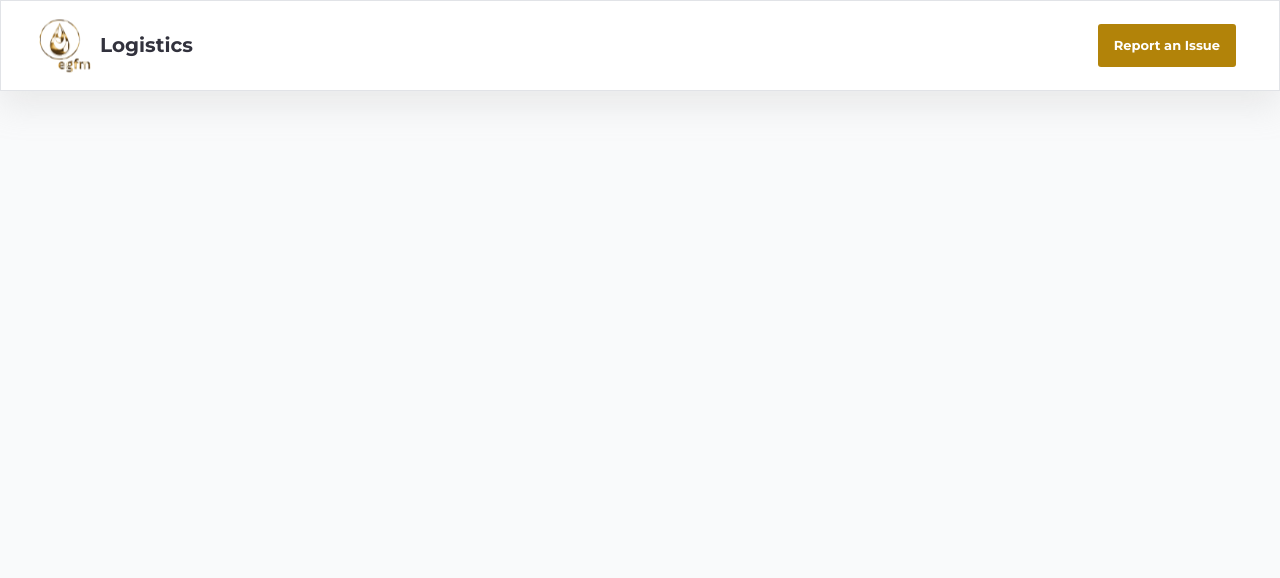
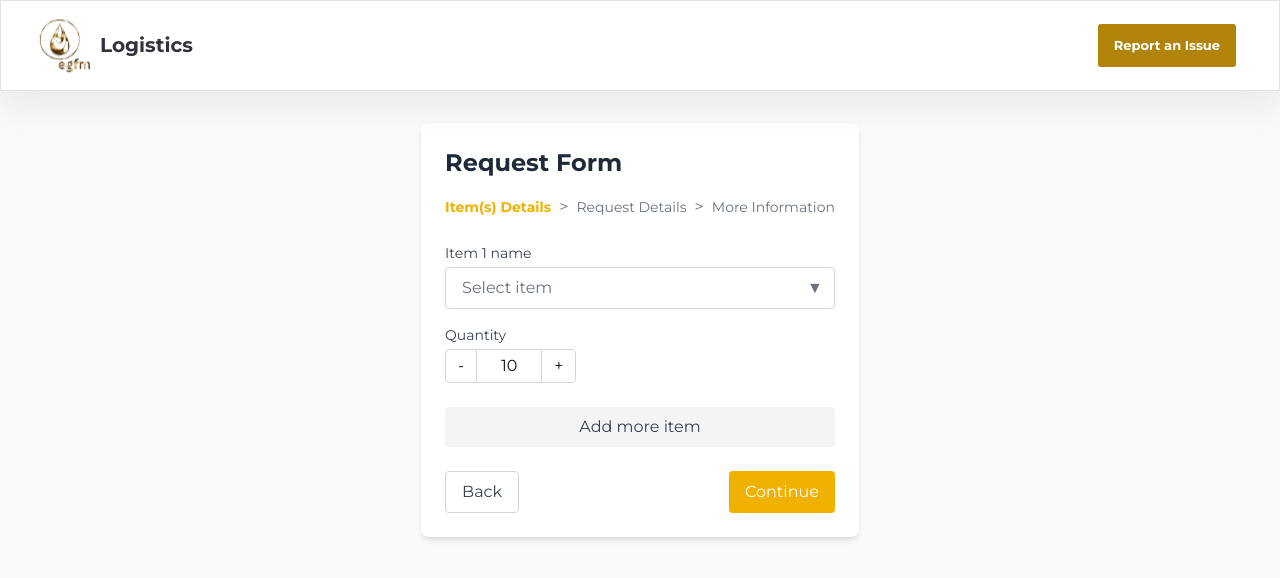
Before and after one commit to joshua-jj/facility-management-ui, a Next.js app: page /request/egfm-worker in a window 1280 px wide. Shown: the top 578 px of the page. Built offline with nearby package versions, Linux system fonts and the light colour scheme; what formsy-react would draw is missing.

Commit message:
feat: request form

```diff
--- /dev/null
+++ b/src/components/RequestForm/ItemDetails.tsx
@@ -0,0 +1,142 @@
+// components/ItemDetails.tsx
+'use client';
+
+import React, { useState } from 'react';
+
+interface Item {
+  id: number;
+  name: string;
+  quantity: number;
+}
+
+interface ItemDetailsProps {
+  items: Item[];
+  setItems: React.Dispatch<React.SetStateAction<Item[]>>;
+  addItem: () => void;
+}
+
+const ItemDetails: React.FC<ItemDetailsProps> = ({ items, setItems, addItem }) => {
+  const [search, setSearch] = useState('');
+  const [isOpen, setIsOpen] = useState(false);
+
+  const availableItems = [
+    { name: 'Generator', available: 3 },
+    { name: 'Microphone', available: 0 },
+  ];
+
+  const handleSelect = (item: Item, selectedName: string) => {
+    const updatedItems = items.map((i) =>
+      i.id === item.id ? { ...i, name: selectedName } : i
+    );
+    setItems(updatedItems);
+    setIsOpen(false);
+  };
+
+  const handleQuantityChange = (item: Item, delta: number) => {
+    const updatedItems = items.map((i) =>
+      i.id === item.id ? { ...i, quantity: Math.max(1, i.quantity + delta) } : i
+    );
+    setItems(updatedItems);
+  };
+
+  const filteredItems = availableItems.filter((item) =>
+    item.name.toLowerCase().includes(search.toLowerCase())
+  );
+
+  return (
+    <div>
+      {items.map((item) => (
+        <div key={item.id} className="mb-6">
+          {/* Item Name */}
+          <label className="block text-sm font-medium text-gray-700 mb-1">
+            Item {item.id} name
+          </label>
+          <div className="relative">
+            <button
+              type="button"
+              onClick={() => setIsOpen(!isOpen)}
+              className="w-full px-4 py-2 border border-gray-300 rounded text-left text-gray-500"
+            >
+              {item.name || 'Select item'}
+              <span className="absolute right-3 top-1/2 transform -translate-y-1/2">
+                ▼
+              </span>
+            </button>
+
+            {isOpen && (
+              <div className="absolute w-full mt-1 border border-gray-300 rounded bg-white shadow-lg z-10">
+                <div className="p-2">
+                  <div className="relative">
+                    <input
+                      type="text"
+                      placeholder="Search"
+                      value={search}
+                      onChange={(e) => setSearch(e.target.value)}
+                      className="w-full px-3 py-2 border border-gray-300 rounded focus:outline-none focus:ring-1 focus:ring-blue-500"
+                    />
+                    <span className="absolute left-3 top-1/2 transform -translate-y-1/2 text-gray-500">
+                      🔍
+                    </span>
+                  </div>
+                </div>
+                <ul className="max-h-40 overflow-y-auto">
+                  {filteredItems.map((availableItem) => (
+                    <li
+                      key={availableItem.name}
+                      onClick={() => handleSelect(item, availableItem.name)}
+                      className="px-4 py-2 hover:bg-gray-100 cursor-pointer flex justify-between"
+                    >
+                      <span>{availableItem.name}</span>
+                      <span
+                        className={
+                          availableItem.available > 0 ? 'text-green-500' : 'text-red-500'
+                        }
+                      >
+                        {availableItem.available > 0 ? 'Available' : 'Unavailable'}
+                      </span>
+                    </li>
+                  ))}
+                </ul>
+              </div>
+            )}
+          </div>
+
+          {/* Quantity */}
+          <label className="block text-sm font-medium text-gray-700 mt-4 mb-1">
+            Quantity
+          </label>
+          <div className="flex items-center">
+            <button
+              onClick={() => handleQuantityChange(item, -1)}
+              className="px-3 py-1 border border-gray-300 rounded-l"
+            >
+              -
+            </button>
+            <input
+              type="text"
+              value={item.quantity}
+              readOnly
+              className="w-16 text-center border-t border-b border-gray-300 py-1"
+            />
+            <button
+              onClick={() => handleQuantityChange(item, 1)}
+              className="px-3 py-1 border border-gray-300 rounded-r"
+            >
+              +
+            </button>
+          </div>
+        </div>
+      ))}
+
+      {/* Add More Item Button */}
+      <button
+        onClick={addItem}
+        className="w-full py-2 bg-gray-100 text-gray-700 rounded hover:bg-gray-200"
+      >
+        Add more item
+      </button>
+    </div>
+  );
+};
+
+export default ItemDetails;
--- /dev/null
+++ b/src/components/RequestForm/index.tsx
@@ -0,0 +1,79 @@
+// components/RequestForm.tsx
+'use client';
+
+import React, { useState } from 'react';
+import ItemDetails from './ItemDetails';
+
+const steps = ['Item(s) Details', 'Request Details', 'More Information'];
+
+const RequestForm: React.FC = () => {
+  const [currentStep, setCurrentStep] = useState(0);
+  const [items, setItems] = useState([{ id: 1, name: '', quantity: 10 }]);
+
+  const handleNext = () => {
+    if (currentStep < steps.length - 1) {
+      setCurrentStep(currentStep + 1);
+    }
+  };
+
+  const handleBack = () => {
+    if (currentStep > 0) {
+      setCurrentStep(currentStep - 1);
+    }
+  };
+
+  const addItem = () => {
+    setItems([...items, { id: items.length + 1, name: '', quantity: 10 }]);
+  };
+
+  return (
+    <div className="max-w-md mx-auto p-6 bg-white rounded-lg shadow-md">
+      {/* Header */}
+      <h1 className="text-2xl font-bold text-gray-800 mb-4">Request Form</h1>
+
+      {/* Stepper Navigation */}
+      <div className="flex items-center mb-6">
+        {steps.map((step, index) => (
+          <div key={index} className="flex items-center">
+            <span
+              className={`text-sm ${
+                index === currentStep ? 'text-yellow-500 font-semibold' : 'text-gray-500'
+              }`}
+            >
+              {step}
+            </span>
+            {index < steps.length - 1 && (
+              <span className="mx-2 text-gray-500">&gt;</span>
+            )}
+          </div>
+        ))}
+      </div>
+
+      {/* Step Content */}
+      {currentStep === 0 && (
+        <ItemDetails items={items} setItems={setItems} addItem={addItem} />
+      )}
+      {currentStep === 1 && <div>Request Details (Placeholder)</div>}
+      {currentStep === 2 && <div>More Information (Placeholder)</div>}
+
+      {/* Navigation Buttons */}
+      <div className="flex justify-between mt-6">
+        <button
+          onClick={handleBack}
+          className="px-4 py-2 border border-gray-300 rounded text-gray-700 hover:bg-gray-100"
+          disabled={currentStep === 0}
+        >
+          Back
+        </button>
+        <button
+          onClick={handleNext}
+          className="px-4 py-2 bg-yellow-500 text-white rounded hover:bg-yellow-600"
+        >
+          Continue
+        </button>
+      </div>
+    </div>
+  );
+};
+
+export default RequestForm;
--- a/src/pages/request/church-ministry.tsx
+++ b/src/pages/request/church-ministry.tsx
@@ -1,10 +1,13 @@
 import React, { FC } from 'react';
 import Layout from '@/components/Layout';
+import RequestForm from '@/components/RequestForm';
 
 const Church: FC = () => {
   return (
     <Layout>
-      <div className="flex flex-col md:flex-row justify-start md:justify-center items-center gap-8 md:gap-20 w-full h-full mt-8"></div>
+      <div className="flex flex-col md:flex-row justify-start md:justify-center items-center gap-8 md:gap-20 w-full h-full mt-8">
+        <RequestForm />
+      </div>
     </Layout>
   );
 };
--- a/src/pages/request/egfm-worker.tsx
+++ b/src/pages/request/egfm-worker.tsx
@@ -1,10 +1,13 @@
 import React, { FC } from 'react';
 import Layout from '@/components/Layout';
+import RequestForm from '@/components/RequestForm';
 
 const Worker: FC = () => {
   return (
     <Layout>
-      <div className="flex flex-col md:flex-row justify-start md:justify-center items-center gap-8 md:gap-20 w-full h-full mt-8"></div>
+      <div className="flex flex-col md:flex-row justify-start md:justify-center items-center gap-8 md:gap-20 w-full h-full mt-8">
+      <RequestForm />
+      </div>
     </Layout>
   );
 };
```
